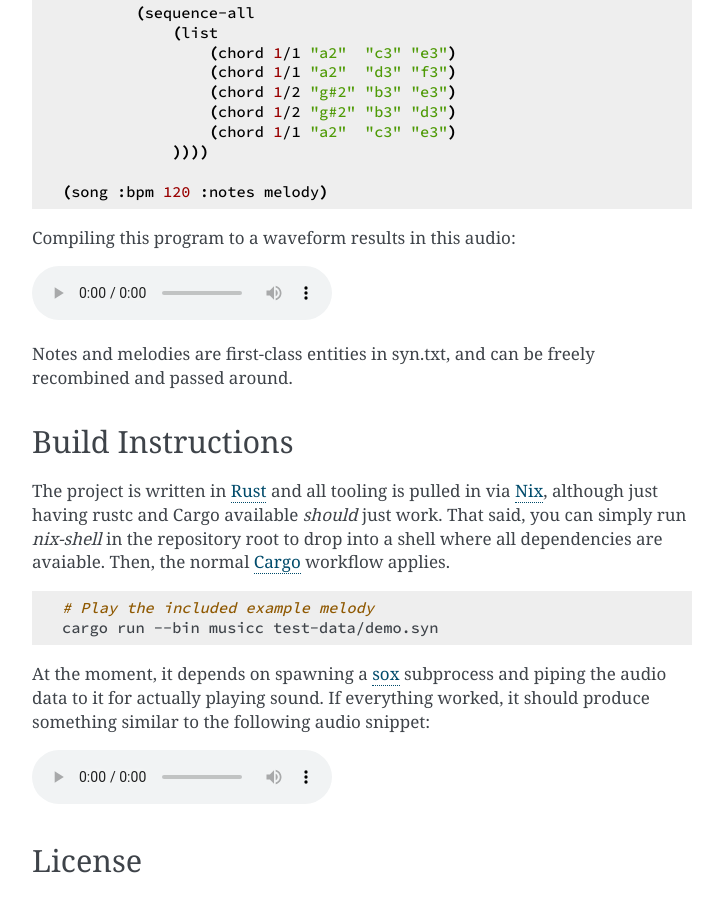
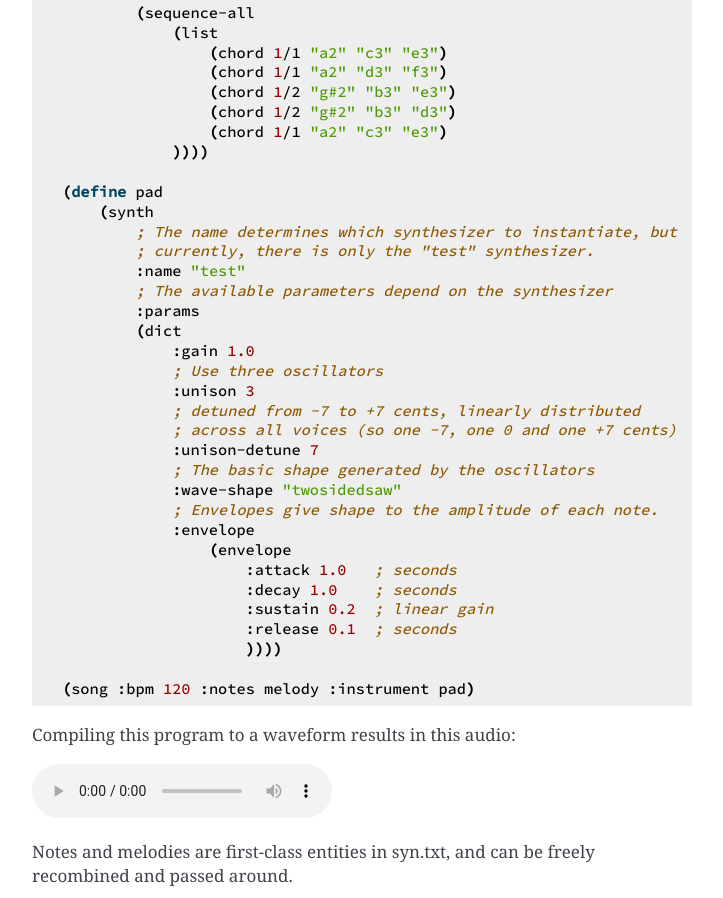
Before and after one commit to fatho/syn-txt, a plain HTML site: page index.html in a window 1280 px wide. Shown: the part 704-1602 px from the top of the page, without its empty margins (388-1111 px from the left). Drawn offline with Linux system fonts and the light colour scheme.

Commit message:
Document new features

```diff
--- a/index.html
+++ b/index.html
@@ -46,8 +46,8 @@ that can be used for defining piano rolls (<a class="reference external" href="h
 </ul>
 <div class="section" id="example">
 <h2>Example<a class="headerlink" href="#example" title="Permalink to this headline">¶</a></h2>
-<p>To give you an example, a few simple chords can be generated with the
-following code snippet (<a class="reference external" href="https://github.com/fatho/syn-txt/blob/master/test-data/chords.syn">chords.syn</a>):</p>
+<p>To give you an example, a few simple chords on a customized synthesizer
+can be generated with the following code snippet (<a class="reference external" href="https://github.com/fatho/syn-txt/blob/master/test-data/chords.syn">chords.syn</a>):</p>
 <div class="highlight-scheme notranslate"><div class="highlight"><pre><span></span><span class="p">(</span><span class="k">define </span><span class="nv">melody</span>
     <span class="p">(</span><span class="nf">begin</span>
         <span class="p">(</span><span class="k">define </span><span class="p">(</span><span class="nf">chord</span> <span class="nv">len</span> <span class="nv">a</span> <span class="nv">b</span> <span class="nv">c</span><span class="p">)</span>
@@ -61,14 +61,39 @@ following code snippet (<a class="reference external" href="https://github.com/f
 
         <span class="p">(</span><span class="nf">sequence-all</span>
             <span class="p">(</span><span class="nf">list</span>
-                <span class="p">(</span><span class="nf">chord</span> <span class="mi">1</span><span class="nv">/1</span> <span class="s">&quot;a2&quot;</span>  <span class="s">&quot;c3&quot;</span> <span class="s">&quot;e3&quot;</span><span class="p">)</span>
-                <span class="p">(</span><span class="nf">chord</span> <span class="mi">1</span><span class="nv">/1</span> <span class="s">&quot;a2&quot;</span>  <span class="s">&quot;d3&quot;</span> <span class="s">&quot;f3&quot;</span><span class="p">)</span>
+                <span class="p">(</span><span class="nf">chord</span> <span class="mi">1</span><span class="nv">/1</span> <span class="s">&quot;a2&quot;</span> <span class="s">&quot;c3&quot;</span> <span class="s">&quot;e3&quot;</span><span class="p">)</span>
+                <span class="p">(</span><span class="nf">chord</span> <span class="mi">1</span><span class="nv">/1</span> <span class="s">&quot;a2&quot;</span> <span class="s">&quot;d3&quot;</span> <span class="s">&quot;f3&quot;</span><span class="p">)</span>
                 <span class="p">(</span><span class="nf">chord</span> <span class="mi">1</span><span class="nv">/2</span> <span class="s">&quot;g#2&quot;</span> <span class="s">&quot;b3&quot;</span> <span class="s">&quot;e3&quot;</span><span class="p">)</span>
                 <span class="p">(</span><span class="nf">chord</span> <span class="mi">1</span><span class="nv">/2</span> <span class="s">&quot;g#2&quot;</span> <span class="s">&quot;b3&quot;</span> <span class="s">&quot;d3&quot;</span><span class="p">)</span>
-                <span class="p">(</span><span class="nf">chord</span> <span class="mi">1</span><span class="nv">/1</span> <span class="s">&quot;a2&quot;</span>  <span class="s">&quot;c3&quot;</span> <span class="s">&quot;e3&quot;</span><span class="p">)</span>
+                <span class="p">(</span><span class="nf">chord</span> <span class="mi">1</span><span class="nv">/1</span> <span class="s">&quot;a2&quot;</span> <span class="s">&quot;c3&quot;</span> <span class="s">&quot;e3&quot;</span><span class="p">)</span>
             <span class="p">))))</span>
 
-<span class="p">(</span><span class="nf">song</span> <span class="nv">:bpm</span> <span class="mi">120</span> <span class="nv">:notes</span> <span class="nv">melody</span><span class="p">)</span>
+<span class="p">(</span><span class="k">define </span><span class="nv">pad</span>
+    <span class="p">(</span><span class="nf">synth</span>
+        <span class="c1">; The name determines which synthesizer to instantiate, but</span>
+        <span class="c1">; currently, there is only the &quot;test&quot; synthesizer.</span>
+        <span class="nv">:name</span> <span class="s">&quot;test&quot;</span>
+        <span class="c1">; The available parameters depend on the synthesizer</span>
+        <span class="nv">:params</span>
+        <span class="p">(</span><span class="nf">dict</span>
+            <span class="nv">:gain</span> <span class="mf">1.0</span>
+            <span class="c1">; Use three oscillators</span>
+            <span class="nv">:unison</span> <span class="mi">3</span>
+            <span class="c1">; detuned from -7 to +7 cents, linearly distributed</span>
+            <span class="c1">; across all voices (so one -7, one 0 and one +7 cents)</span>
+            <span class="nv">:unison-detune</span> <span class="mi">7</span>
+            <span class="c1">; The basic shape generated by the oscillators</span>
+            <span class="nv">:wave-shape</span> <span class="s">&quot;twosidedsaw&quot;</span>
+            <span class="c1">; Envelopes give shape to the amplitude of each note.</span>
+            <span class="nv">:envelope</span>
+                <span class="p">(</span><span class="nf">envelope</span>
+                    <span class="nv">:attack</span> <span class="mf">1.0</span>   <span class="c1">; seconds</span>
+                    <span class="nv">:decay</span> <span class="mf">1.0</span>    <span class="c1">; seconds</span>
+                    <span class="nv">:sustain</span> <span class="mf">0.2</span>  <span class="c1">; linear gain</span>
+                    <span class="nv">:release</span> <span class="mf">0.1</span>  <span class="c1">; seconds</span>
+                    <span class="p">))))</span>
+
+<span class="p">(</span><span class="nf">song</span> <span class="nv">:bpm</span> <span class="mi">120</span> <span class="nv">:notes</span> <span class="nv">melody</span> <span class="nv">:instrument</span> <span class="nv">pad</span><span class="p">)</span>
 </pre></div>
 </div>
 <p>Compiling this program to a waveform results in this audio:</p>
```
Also changed, not shown: searchindex.js (+1 -1 lines), _sources/index.rst.txt, 2 other files.
